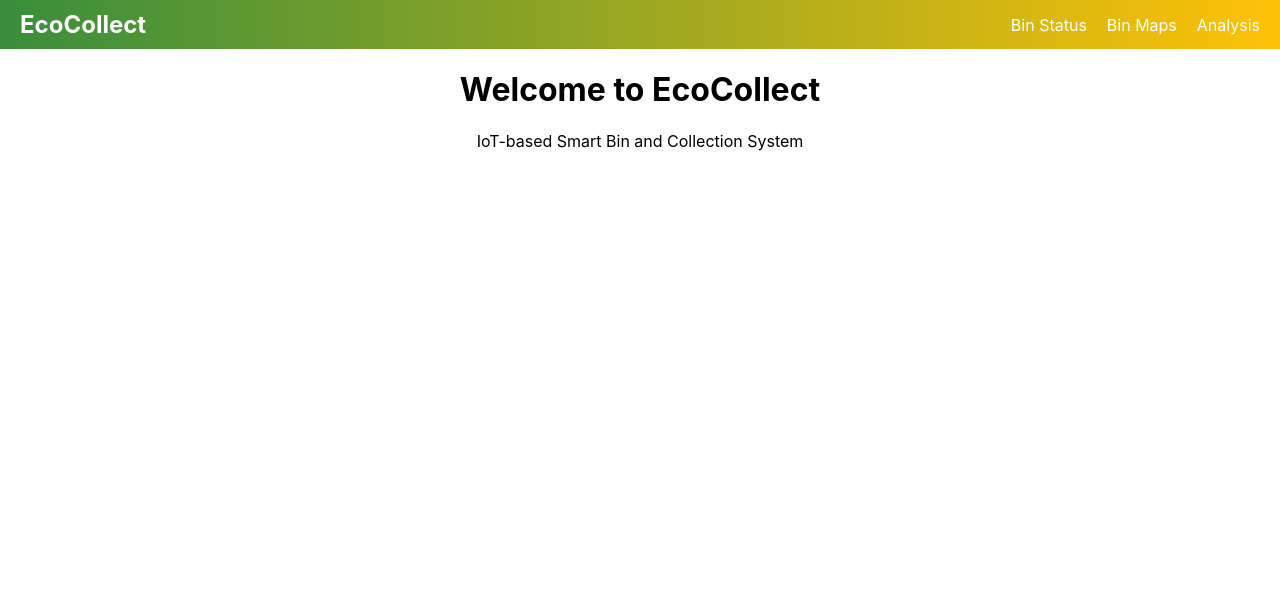
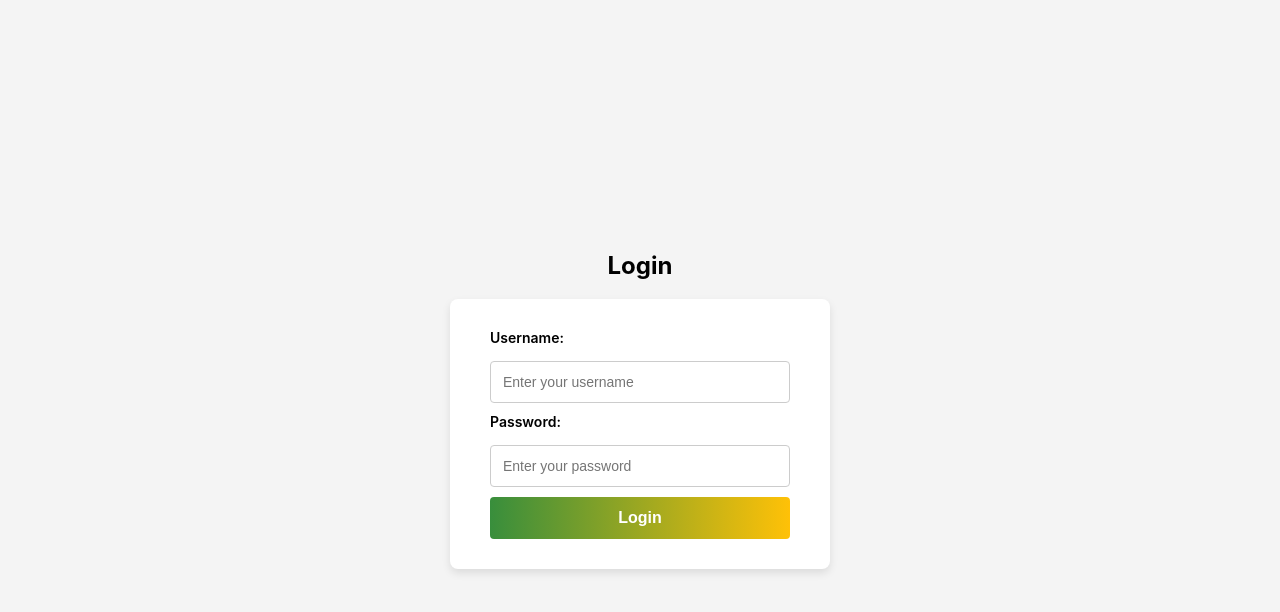
Before and after one commit to lakshannaveen/ecocollect-frontend-iot, a React (Create React App) app: page /login in a window 1280 px wide. Shown: the top 612 px of the page. Built offline with nearby package versions, Linux system fonts and the light colour scheme.

Commit message:
login added

```diff
--- a/package.json
+++ b/package.json
@@ -6,6 +6,7 @@
     "cra-template": "1.2.0",
     "react": "^18.3.1",
     "react-dom": "^18.3.1",
+    "react-router-dom": "^7.1.3",
     "react-scripts": "5.0.1",
     "web-vitals": "^4.2.4"
   },
--- a/src/App.js
+++ b/src/App.js
@@ -1,20 +1,35 @@
-import React from 'react';
+import React, { useState } from 'react';
 import './App.css';
 import Navbar from './components/Navbar';
-
+import Login from './pages/login';
+import Home from './pages/Home';
+import { BrowserRouter as Router, Route, Routes, Navigate } from 'react-router-dom';
 
 function App() {
+  const [isLoggedIn, setIsLoggedIn] = useState(false); // Track login state
+
+  const handleLoginSuccess = () => {
+    setIsLoggedIn(true); // Update state to show navbar and home page
+  };
+
   return (
-    <div className="App">
-      {/* Include Navbar Component */}
-      <Navbar />
+    <Router>
+      <div className="App">
+        {/* Only show Navbar if user is logged in */}
+        {isLoggedIn && <Navbar />}
 
-      {/* Main Content */}
-      <div className="content">
-        <h1>Welcome to EcoCollect</h1>
-        <p>IoT-based Smart Bin and Collection System</p>
+        <Routes>
+          {/* Route for Login */}
+          <Route path="/login" element={isLoggedIn ? <Navigate to="/home" /> : <Login onSuccess={handleLoginSuccess} />} />
+
+          {/* Route for Home, redirects to login if not logged in */}
+          <Route path="/home" element={isLoggedIn ? <Home /> : <Navigate to="/login" />} />
+
+          {/* Default Route (Redirect to Login if none of the above matched) */}
+          <Route path="/" element={<Navigate to="/login" />} />
+        </Routes>
       </div>
-    </div>
+    </Router>
   );
 }
 
--- /dev/null
+++ b/src/pages/Home.js
@@ -0,0 +1,12 @@
+import React from 'react';
+import './Home.css';
+
+const Home = () => {
+  return (
+    <div className="home">
+      <h1>Welcome to Home</h1>
+    </div>
+  );
+};
+
+export default Home;
--- /dev/null
+++ b/src/pages/Login.css
@@ -0,0 +1,66 @@
+
+.login-container {
+    display: flex;
+    justify-content: center;
+    align-items: center;
+    flex-direction: column;
+    height: 100vh;
+    background-color: #f4f4f4;
+}
+
+form {
+    background-color: white;
+    padding: 30px 40px;
+    border-radius: 8px;
+    box-shadow: 0 4px 8px rgba(0, 0, 0, 0.1);
+    width: 300px;
+    max-width: 100%;
+    display: flex;
+    flex-direction: column;
+}
+
+
+label {
+    text-align: left;
+    margin-bottom: 5px;
+    font-size: 14px;
+    font-weight: 600;
+    display: block;
+}
+
+
+input {
+    width: 100%;
+    padding: 12px;
+    margin: 10px 0;
+    border: 1px solid #ccc;
+    border-radius: 4px;
+    font-size: 14px;
+    text-align: left;
+    box-sizing: border-box;
+}
+
+
+button {
+    width: 100%;
+    padding: 12px;
+    background: linear-gradient(90deg, #388E3C, #FFC107);
+    color: white;
+    border: none;
+    border-radius: 4px;
+    cursor: pointer;
+    font-size: 16px;
+    font-weight: bold;
+    transition: background 0.3s ease;
+}
+
+
+button:hover {
+    background: linear-gradient(90deg, #2c6d2c, #e0a800);
+}
+
+.error {
+    color: red;
+    font-size: 12px;
+    margin: 0;
+}
--- /dev/null
+++ b/src/pages/login.js
@@ -0,0 +1,65 @@
+import React, { useState } from 'react';
+import './Login.css';  // Import the separate CSS for Login component
+
+const Login = ({ onSuccess }) => {
+  const [username, setUsername] = useState('');
+  const [password, setPassword] = useState('');
+  const [errors, setErrors] = useState({});
+
+  const handleSubmit = (e) => {
+    e.preventDefault();
+
+    // Simple validation
+    let formErrors = {};
+
+    if (!username) {
+      formErrors.username = 'Username is required';
+    }
+
+    if (!password) {
+      formErrors.password = 'Password is required';
+    } else if (password.length < 6) {
+      formErrors.password = 'Password must be at least 6 characters long';
+    }
+
+    setErrors(formErrors);
+
+    if (Object.keys(formErrors).length === 0) {
+      // Simulating successful login
+      onSuccess(); // Trigger success callback passed from App.js
+    }
+  };
+
+  return (
+    <div className="login-container">
+      <h2>Login</h2>
+      <form onSubmit={handleSubmit}>
+        <div>
+          <label>Username:</label>
+                        <input
+                type="text"
+                value={username}
+                onChange={(e) => setUsername(e.target.value)}
+                placeholder="Enter your username"
+                />
+          {errors.username && <p className="error">{errors.username}</p>}
+        </div>
+
+        <div>
+          <label>Password:</label>
+                        <input
+                type="password"
+                value={password}
+                onChange={(e) => setPassword(e.target.value)}
+                placeholder="Enter your password"
+                />
+          {errors.password && <p className="error">{errors.password}</p>}
+        </div>
+
+        <button type="submit">Login</button>
+      </form>
+    </div>
+  );
+};
+
+export default Login;
```
Also changed, not shown: src/pages/Home.css (added), 1 other file (tests, documents, lock files or other folders).
